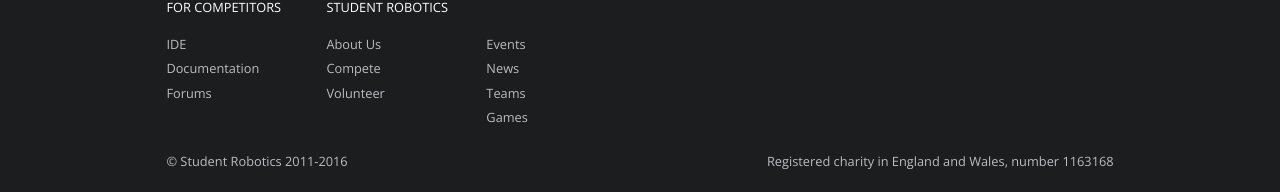
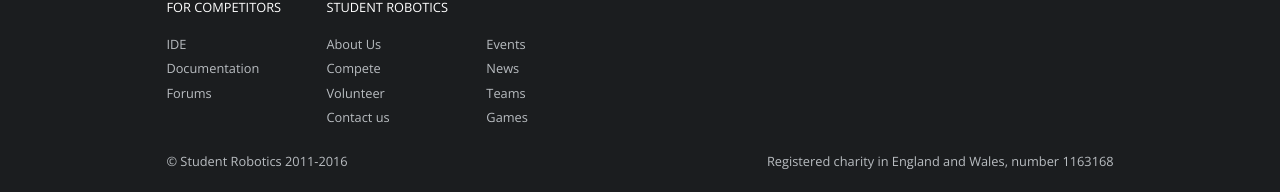
Before and after one commit to srobo/website, a Jekyll site: the page built from index.html, in a window 1280 px wide. Shown: the part 1669-1861 px from the top of the page. Built offline with Jekyll 4.4.1, drawn with Linux system fonts in a browser that asks for light colours; nearby versions of some CDN libraries.

Commit message:
Added contact link to footer

```diff
--- a/_includes/footer.html
+++ b/_includes/footer.html
@@ -14,6 +14,7 @@
         <li><a href="{{ "/about" | prepend:site.baseurl }}">About Us</a></li>
         <li><a href="{{ "/compete" | prepend:site.baseurl }}">Compete</a></li>
         <li><a href="{{ "/volunteer" | prepend:site.baseurl }}">Volunteer</a></li>
+        <li><a href="{{ "/contact" | prepend:site.baseurl }}">Contact us</a></li>
       </ul>
     </div>
     <div class="d-2-12">
```
